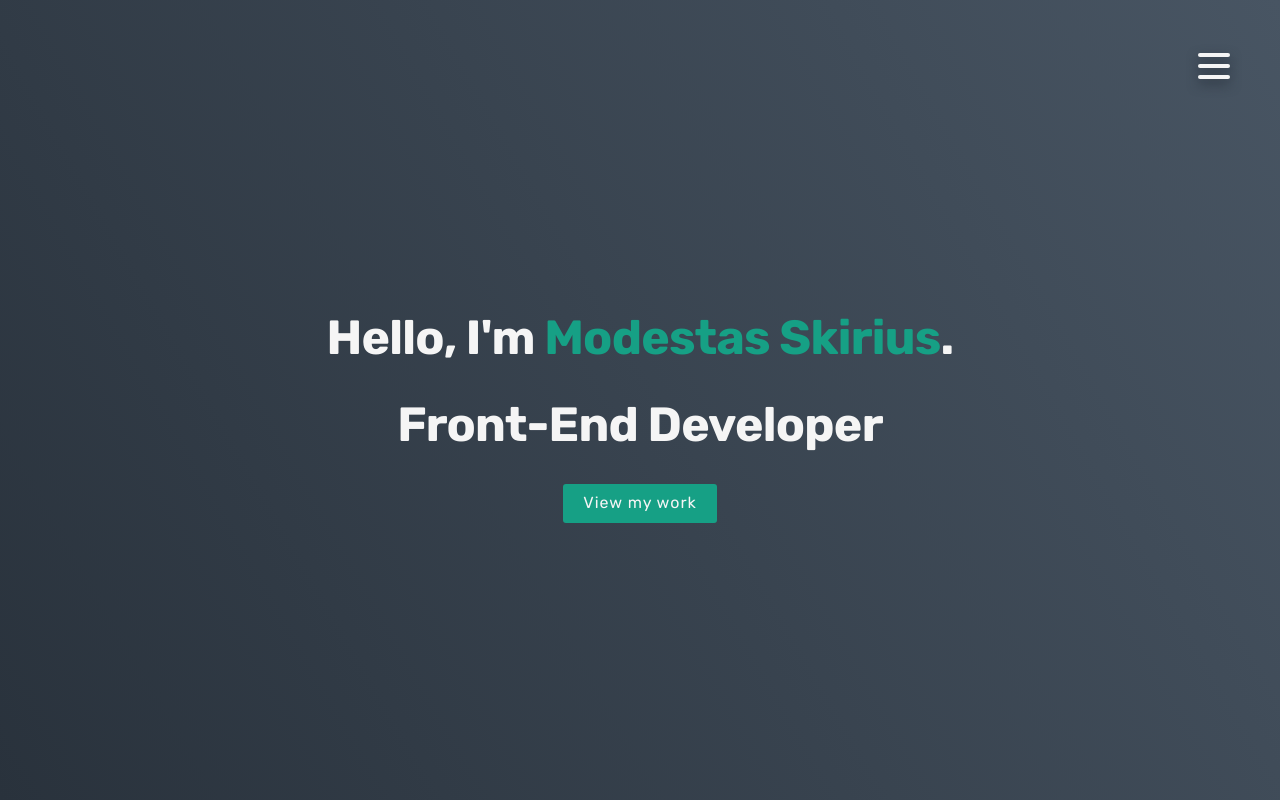
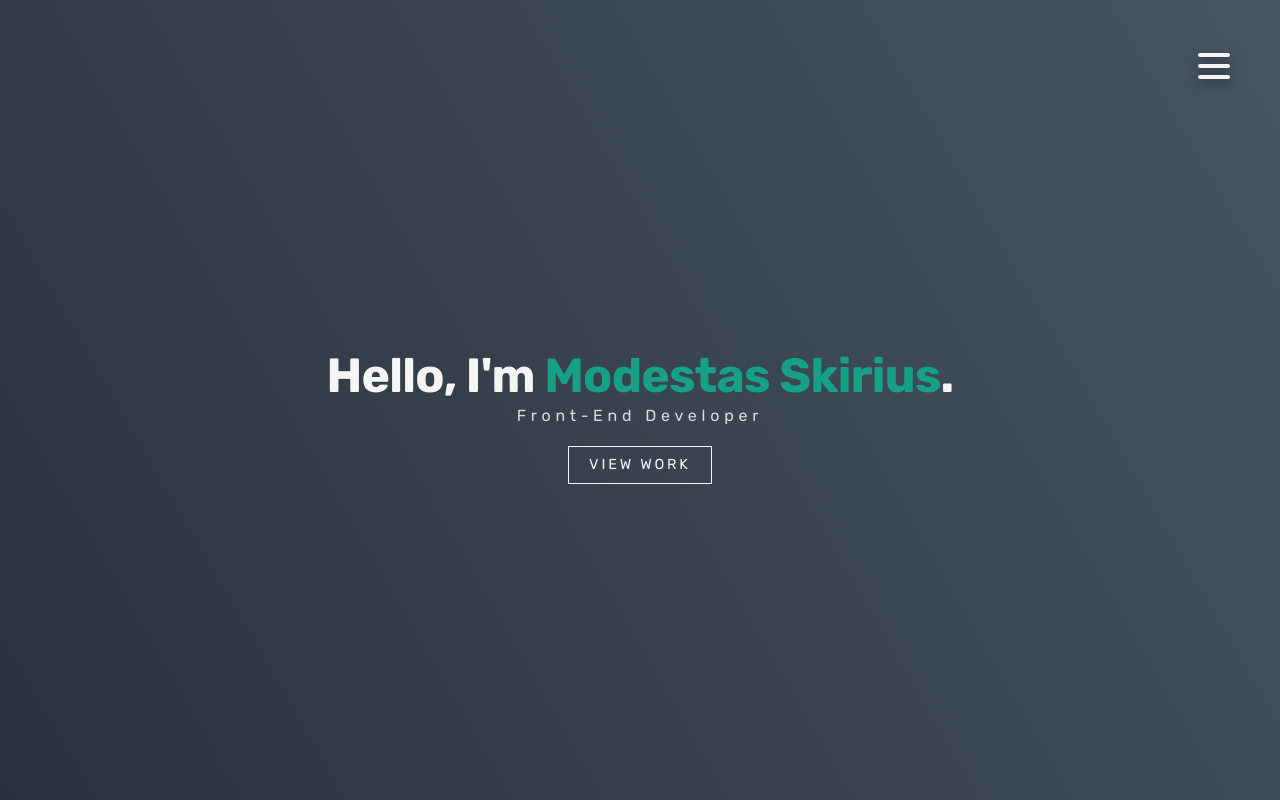
Before and after one commit to modestas9k/Portfolio, a React (Create React App) app: page / in a window 1280 px wide. Built offline with nearby package versions, Linux system fonts and the light colour scheme.

Commit message:
add home button

```diff
--- a/src/pages/Home/Home.jsx
+++ b/src/pages/Home/Home.jsx
@@ -1,6 +1,5 @@
 import React from "react";
 import "./Home.scss";
-import { Button } from "./../../components";
 import { useHistory } from "react-router-dom";
 
 function Home() {
@@ -12,12 +11,13 @@ function Home() {
           <h1>
             Hello, I'm <strong>Modestas Skirius</strong>.
           </h1>
-          <h1>Front-End Developer</h1>
-          <Button
-            text="View my work"
-            type="primary"
-            handleClick={() => history.push("/projects")}
-          />
+          <p>Front-End Developer</p>
+          <button
+            className="home__button"
+            onClick={() => history.push("/projects")}
+          >
+            View work
+          </button>
         </div>
       </section>
     </>
--- a/src/pages/Home/Home.scss
+++ b/src/pages/Home/Home.scss
@@ -1,3 +1,5 @@
+@import "./../../scss/variables";
+
 .hero {
   height: 100vh;
   width: 100%;
@@ -8,6 +10,42 @@
   text-align: center;
   color: whitesmoke;
   strong {
-    color: #16a085;
+    color: $primary-color;
+  }
+  h1 {
+    margin-bottom: 0;
+  }
+  p {
+    margin-top: 0;
+    letter-spacing: 0.3em;
   }
 }
+.home__button {
+  background: transparent;
+  border: 1px solid $white-color;
+  border-radius: 0;
+  color: $white-color;
+  text-transform: uppercase;
+  font-weight: 400;
+  font-size: 0.9em;
+  letter-spacing: 0.2em;
+  position: relative;
+  z-index: 2;
+  &::after {
+    position: absolute;
+    content: "";
+    top: 0;
+    left: 0;
+    width: 0;
+    height: 100%;
+    background: $white-color;
+    transition: all 0.3s;
+    z-index: -1;
+  }
+  &:hover {
+    color: $black-color;
+  }
+  &:hover::after {
+    width: 100%;
+  }
+}
```
